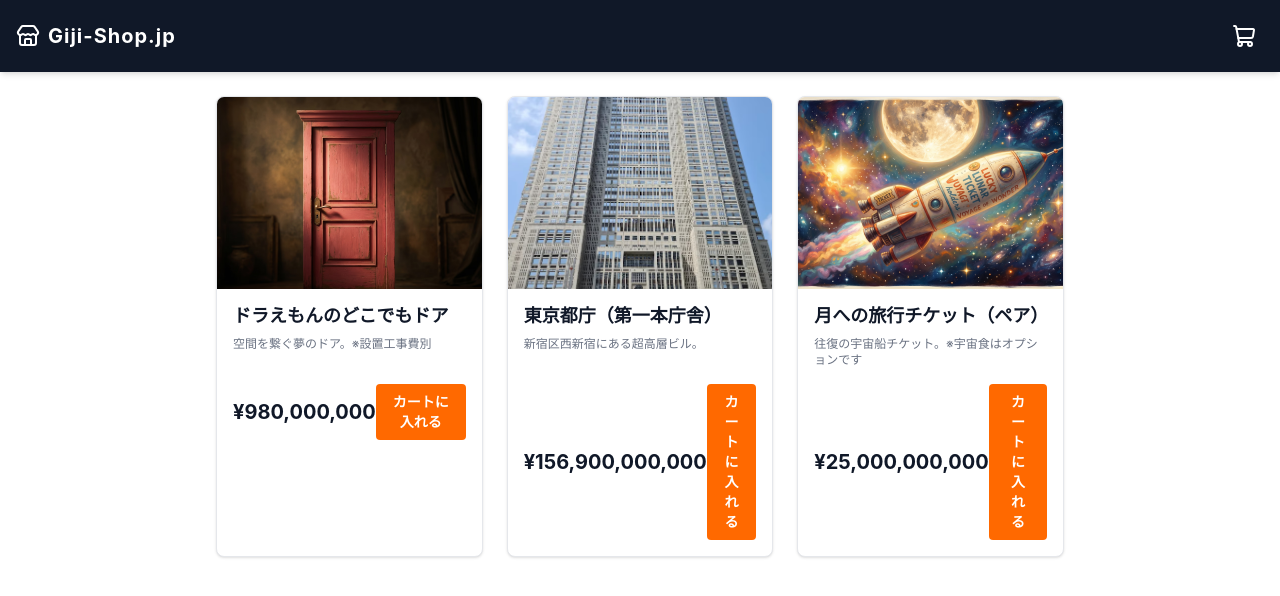
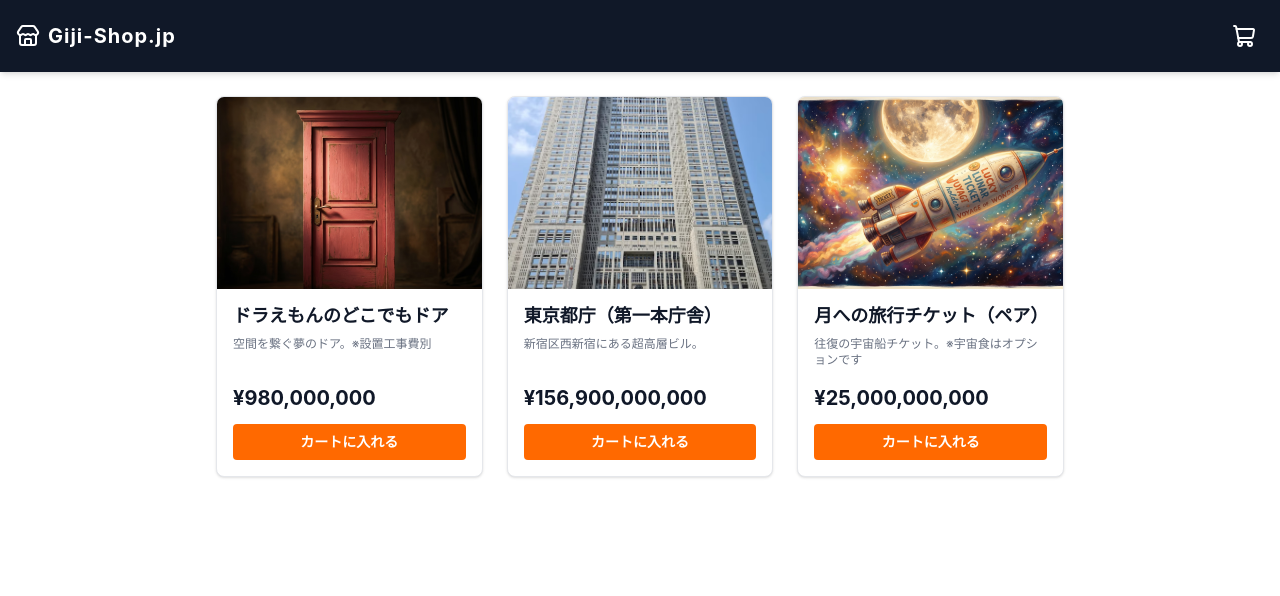
Before and after one commit to TsuchiyaYuki299/pseudo-shop, a React (Vite) app: page / in a window 1280 px wide. Shown: the top 596 px of the page. Built offline with nearby package versions, Linux system fonts and the light colour scheme.

Commit message:
feat: add ProductList component to display product grid and add-to-cart functionality

```diff
--- a/src/components/ProductList.tsx
+++ b/src/components/ProductList.tsx
@@ -14,13 +14,13 @@
                     <div className="p-4">
                         <h2 className="text-lg font-bold text-gray-900 leading-tight mb-2">{product.name}</h2>
                         <p className="text-xs text-gray-500 mb-4 h-8">{product.description}</p>
-                        <div className="flex items-center justify-between">
+                        <div className="flex items-center justify-between md:flex-col md:items-start md:gap-3">
                             <span className="text-xl font-bold text-gray-900">
                                 ¥{product.price.toLocaleString()}
                             </span>
                             <button
                                 onClick={() => onAddToCart(product)}
-                                className="bg-orange-500 hover:bg-orange-600 text-white text-sm font-bold py-2 px-4 rounded transition-colors"
+                                className="bg-orange-500 hover:bg-orange-600 text-white text-sm font-bold py-2 px-4 rounded transition-colors md:w-full"
                             >
                                 カートに入れる
                             </button>
```
